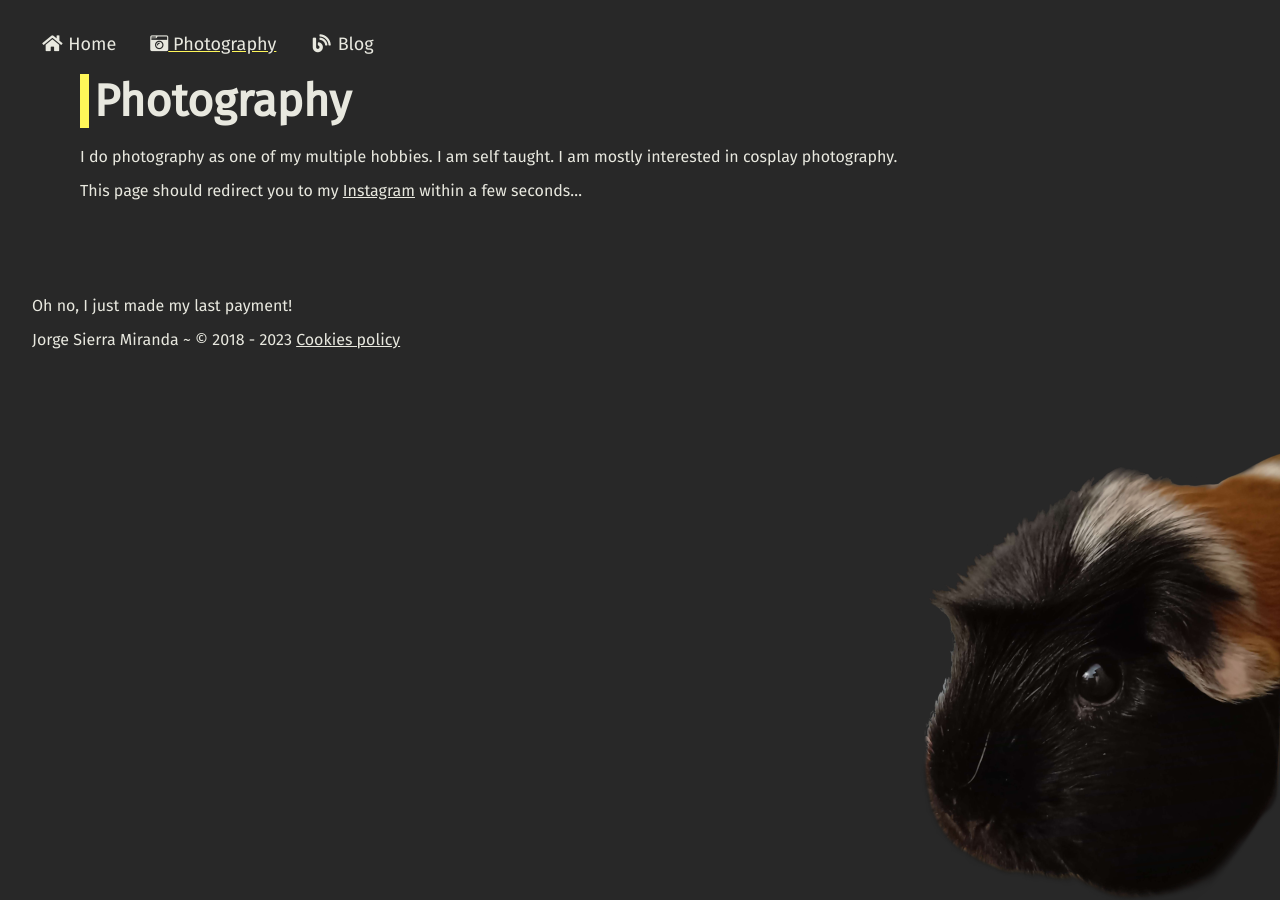
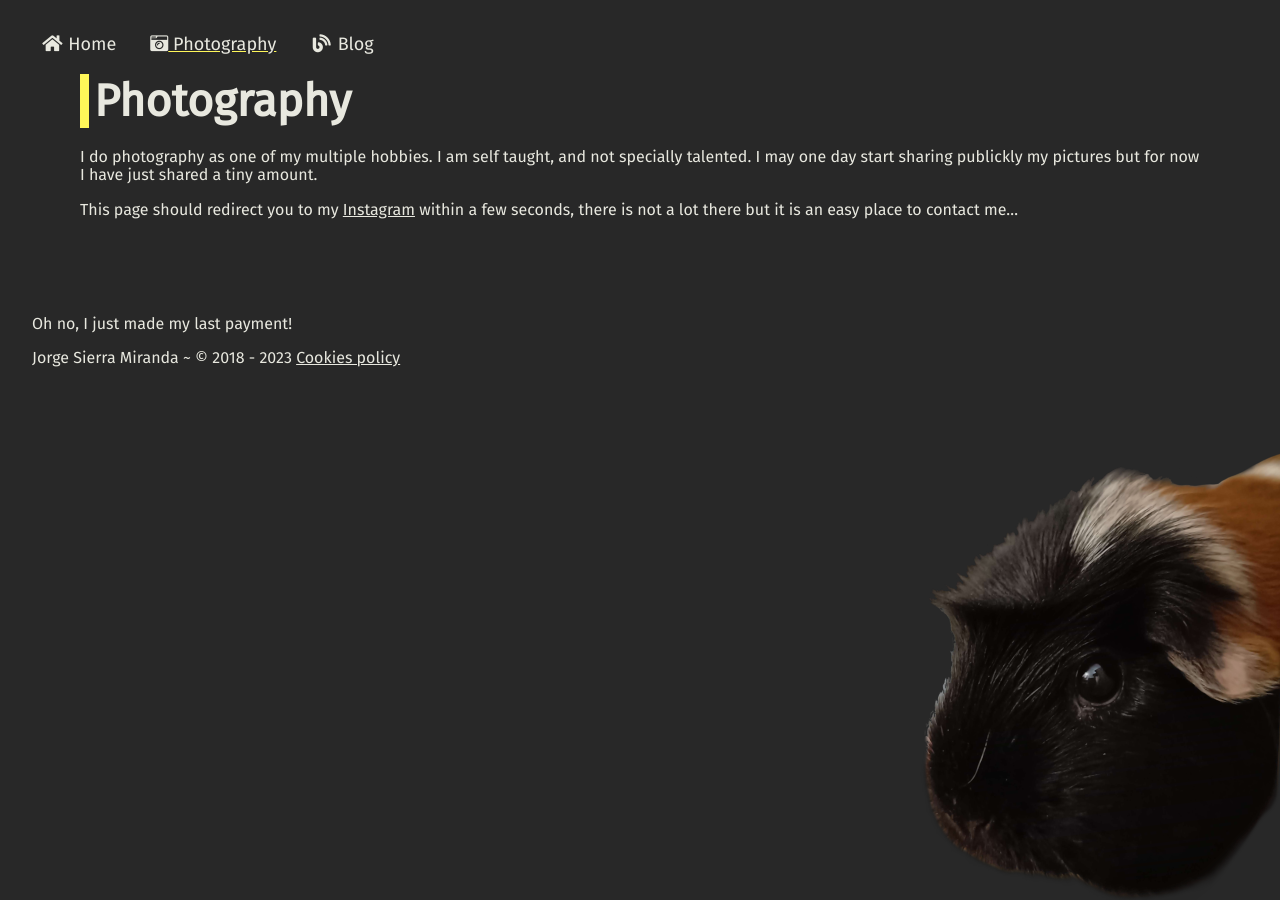
Before and after one commit to Alniarez/alniarez-web, a Jekyll site: the page built from photography.md, in a window 1280 px wide. Built offline with Jekyll 4.4.1, drawn with Linux system fonts in a browser that asks for light colours; nearby versions of some CDN libraries.

Commit message:
Update photography.md

```diff
--- a/photography.md
+++ b/photography.md
@@ -6,7 +6,7 @@ redirect: https://www.instagram.com/alniarez/
 ---
 # Photography
 I do photography as one of my multiple hobbies.
-I am self taught.
-I am mostly interested in cosplay photography.
+I am self taught, and not specially talented.
+I may one day start sharing publickly my pictures but for now I have just shared a tiny amount.
 
-This page should redirect you to my [Instagram](https://www.instagram.com/alniarez/) within a few seconds...
+This page should redirect you to my [Instagram](https://www.instagram.com/alniarez/) within a few seconds, there is not a lot there but it is an easy place to contact me...
```
